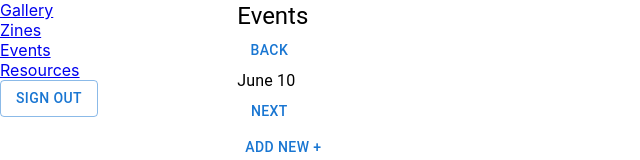
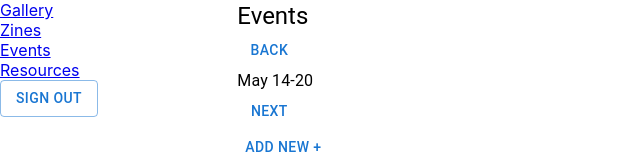
Before and after one commit to lablueprint/skid-row-arts-alliance, a React (Create React App) app in the folder website/: page /events in a window 1280 px wide. Shown: the top 160 px of the page, without its empty margins (0-640 px from the left). Built offline with nearby package versions, Linux system fonts and the light colour scheme; no server answers; sample sign-in values are in the browser's storage.

Commit message:
finished pagination

```diff
--- a/website/src/Pages/EventsPage/EventCard.jsx
+++ b/website/src/Pages/EventsPage/EventCard.jsx
@@ -4,11 +4,11 @@ import PropTypes from 'prop-types';
 import { useNavigate } from 'react-router-dom';
 
 function EventCard({
-  id, recurring, date, day, week, startTime, endTime, title, nonprofits, tag,
+  id, recurring, date, startTime, endTime, title, nonprofits, tag,
 }) {
   const navigate = useNavigate();
 
-  const viewEvent = () => {
+  const editEventDetails = () => {
     navigate('/event', {
       state: {
         id,
@@ -17,12 +17,9 @@ function EventCard({
   };
 
   return (
-    <Box onClick={() => viewEvent()}>
+    <Box sx={{ display: 'flex' }} onClick={() => editEventDetails()}>
       <Box>
-        <Typography>{recurring}</Typography>
         <Typography>{date}</Typography>
-        <Typography>{day}</Typography>
-        <Typography>{week}</Typography>
       </Box>
       <Box>
         <Typography>{startTime}</Typography>
@@ -46,9 +43,7 @@ function EventCard({
 
 EventCard.propTypes = {
   id: PropTypes.string.isRequired,
-  day: PropTypes.number.isRequired,
   date: PropTypes.string.isRequired,
-  week: PropTypes.number.isRequired,
   startTime: PropTypes.string.isRequired,
   endTime: PropTypes.string.isRequired,
   title: PropTypes.string.isRequired,
--- a/website/src/Pages/EventsPage/EventsPage.jsx
+++ b/website/src/Pages/EventsPage/EventsPage.jsx
@@ -5,13 +5,27 @@ import {
 import axios from 'axios';
 import { useSelector } from 'react-redux';
 import { useNavigate } from 'react-router-dom';
+import dayjs from 'dayjs';
 import EventCard from './EventCard';
+
+const isoWeek = require('dayjs/plugin/isoWeek');
+const weekday = require('dayjs/plugin/weekday');
+
+dayjs.extend(isoWeek);
+dayjs.extend(weekday);
 
 function EventsPage() {
   const { authHeader } = useSelector((state) => state.sliceAuth);
   const navigate = useNavigate();
 
   const [events, setEvents] = useState([]);
+  const [dateRange, setDateRange] = useState({
+    mondayMonth: dayjs().format('MMMM'),
+    monday: dayjs().isoWeekday(0).format('DD'),
+    sundayMonth: dayjs().format('MMMM'),
+    sunday: dayjs().isoWeekday(6).format('DD'),
+    diff: 0,
+  });
 
   const getEvents = async () => {
     const allEvents = await axios.get('http://localhost:4000/event/getevents', {
@@ -24,6 +38,18 @@ function EventsPage() {
     getEvents();
   }, []);
 
+  const updateWeek = (newDiff) => {
+    const newWeek = dayjs().add(newDiff, 'week');
+    const newDateRange = {
+      mondayMonth: newWeek.isoWeekday(0).format('MMMM'),
+      monday: newWeek.isoWeekday(0).format('DD'),
+      sundayMonth: newWeek.isoWeekday(6).format('MMMM'),
+      sunday: newWeek.isoWeekday(6).format('DD'),
+      diff: newDiff,
+    };
+    setDateRange(newDateRange);
+  };
+
   const addNewEvent = () => {
     navigate('/events/add');
   };
@@ -35,9 +61,29 @@ function EventsPage() {
       </Box>
       <Box>
         <Box>
-          <Button>Back</Button>
-          <Typography>June 10</Typography>
-          <Button>Next</Button>
+          <Button onClick={() => updateWeek(dateRange.diff - 1)}>Back</Button>
+          <Box>
+            { dateRange.mondayMonth === dateRange.sundayMonth ? (
+              <Typography>
+                {dateRange.mondayMonth}
+                {' '}
+                {dateRange.monday}
+                -
+                {dateRange.sunday}
+              </Typography>
+            ) : (
+              <Typography>
+                {dateRange.mondayMonth}
+                {' '}
+                {dateRange.monday}
+                -
+                {dateRange.sundayMonth}
+                {' '}
+                {dateRange.sunday}
+              </Typography>
+            )}
+          </Box>
+          <Button onClick={() => updateWeek(dateRange.diff + 1)}>Next</Button>
         </Box>
         <Box>
           <Button
@@ -54,8 +100,6 @@ function EventsPage() {
             id={event.id}
             recurring={event.dateDetails.recurring}
             date={event.dateDetails.date}
-            day={event.dateDetails.day}
-            week={event.dateDetails.week}
             startTime={event.dateDetails.startTime}
             endTime={event.dateDetails.endTime}
             title={event.title}
```
Also changed, not shown: 1 other file (tests, documents, lock files or other folders).
